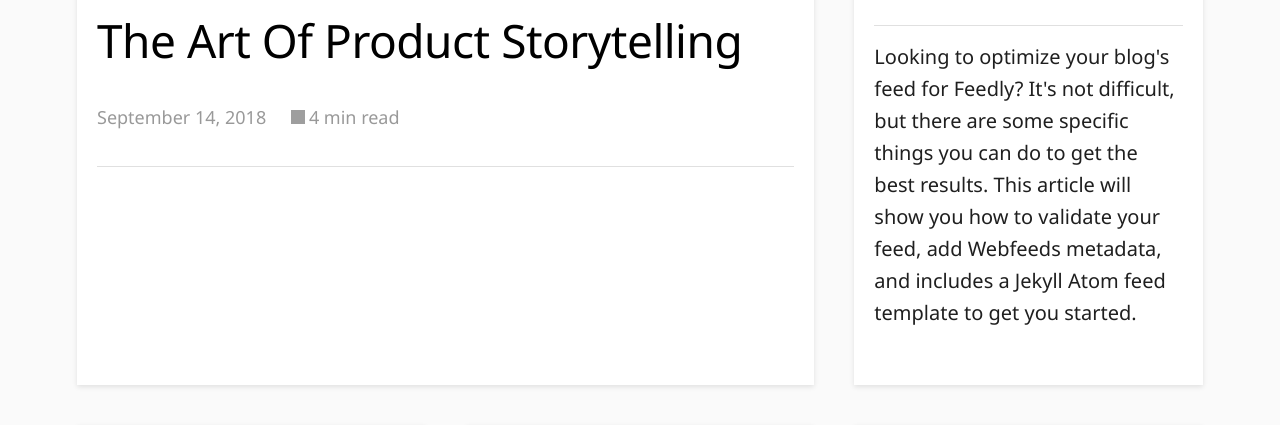
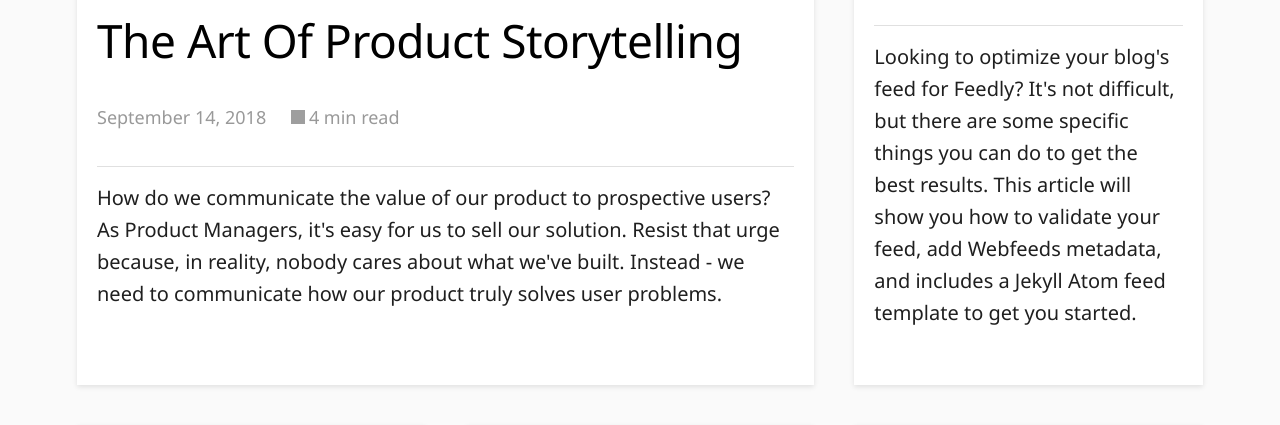
Before and after one commit to markthelefty/markthelefty.github.io, a Jekyll site: the page built from index.html, in a window 1280 px wide, cut to the strip 749-1174 px from the top of the page. Built offline with Jekyll 4.4.1, drawn with Linux system fonts in a browser that asks for light colours; some web fonts are replaced; the list of posts is cut into pages by our own code; grey boxes are pictures that could not be loaded.

Commit message:
Updated The Art Of Product Story Telling

```diff
--- a/_posts/2018-09-14-the-art-of-product-story-telling.markdown
+++ b/_posts/2018-09-14-the-art-of-product-story-telling.markdown
@@ -1,6 +1,10 @@
 ---
 title: The Art Of Product Storytelling
 date: 2018-09-14 18:27:00 -04:00
+description: How do we communicate the value of our product to prospective users?
+  As Product Managers, it's easy for us to sell our solution. Resist that urge because,
+  in reality, nobody cares about what we've built. Instead - we need to communicate
+  how our product truly solves user problems.
 image: v1536963997/post-images/the-art-of-product-story-telling.jpg
 readtime: 4
 ---
```
